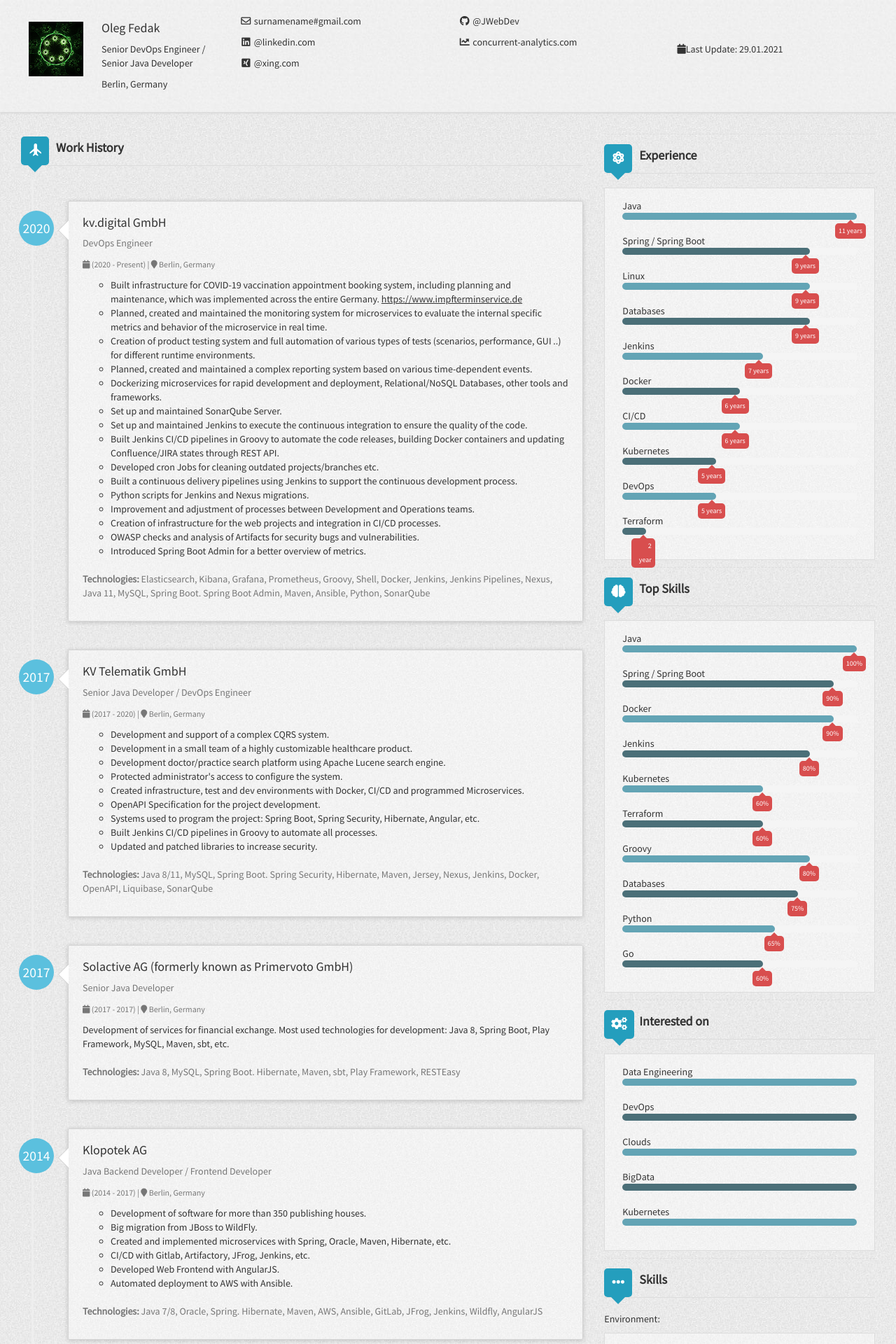
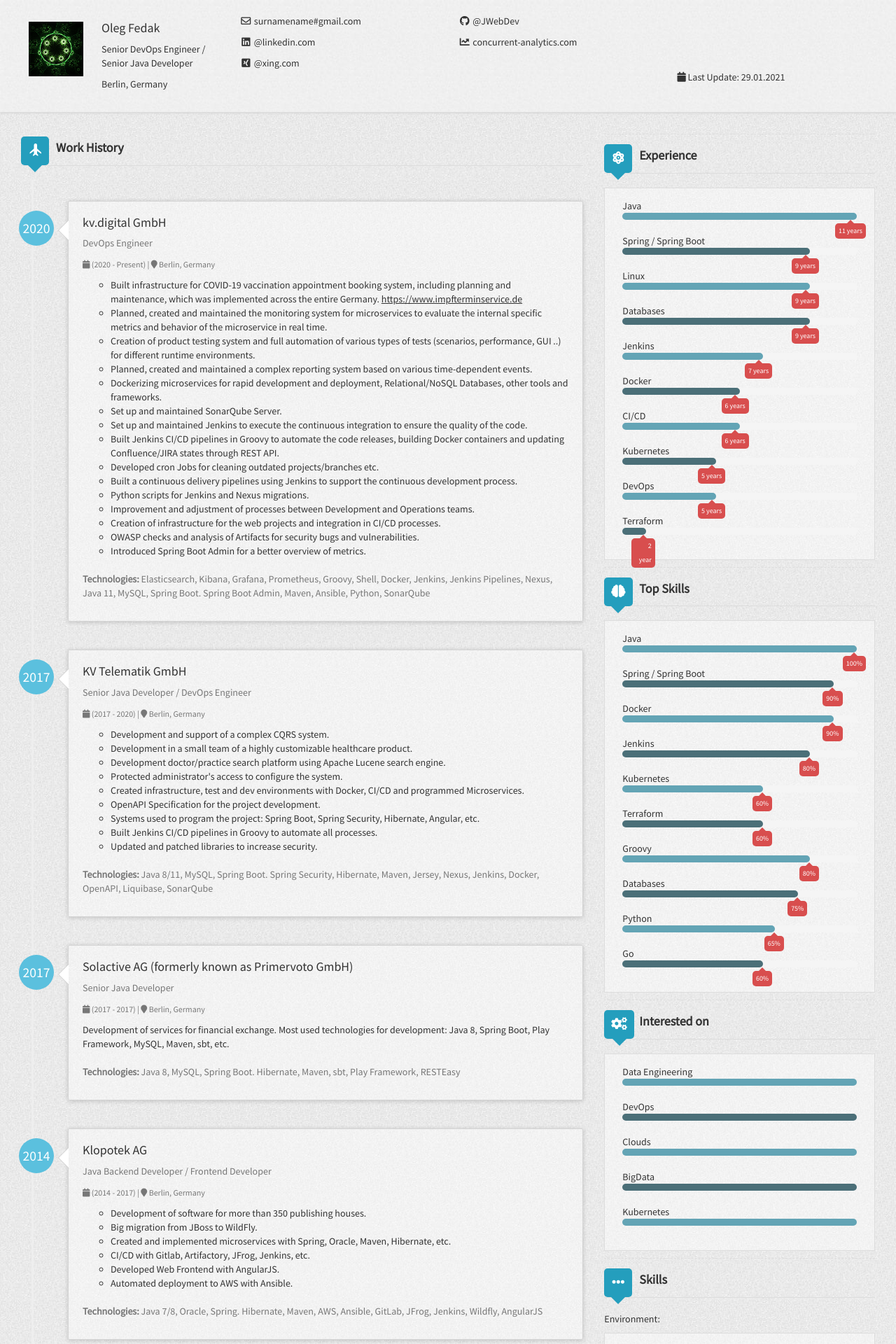
Before and after one commit to JWebDev/jwebdev.github.io, a Jekyll site: the page built from index.html, in a window 1280 px wide. Shown: the top 1920 px of the page at 70% size. Built offline with Jekyll 4.4.1, drawn with Linux system fonts in a browser that asks for light colours; nearby versions of some CDN libraries.

```diff
--- a/_config.yml
+++ b/_config.yml
@@ -16,7 +16,7 @@
   github: JWebDev
   linkedin: oleg-fedak-b9a03196
   xing: Oleg_Fedak2
-  lastUpdateDate: "Last Update: 29.01.2021"
+  lastUpdateDate: " Last Update: 29.01.2021"
   workHistory:
     - work1:
       company: kv.digital GmbH
@@ -24,7 +24,7 @@
       title: DevOps Engineer
       started: 2020
       duration: (2020 - Present)
-      description:
+      description: >
         <ul><li>Built infrastructure for COVID-19 vaccination appointment booking system, including planning and maintenance, which was implemented across the entire Germany. <a href="https://www.impfterminservice.de" target="_blank"><u>https://www.impfterminservice.de</u></a></li>
         <li>Planned, created and maintained the monitoring system for microservices to evaluate the internal specific metrics and behavior of the microservice in real time.</li>
         <li>Creation of product testing system and full automation of various types of tests (scenarios, performance, GUI ..) for different runtime environments.</li>
--- a/_includes/header.html
+++ b/_includes/header.html
@@ -21,6 +21,8 @@
             <div class="col-sm-3 visible-md-block visible-lg-block">
                 <br>
                 <br>
+                <br>
+                <br>
                 <p><i class="fas fa-calendar"></i>{{ site.author.lastUpdateDate }} </p>
             </div>
         </div>
```
